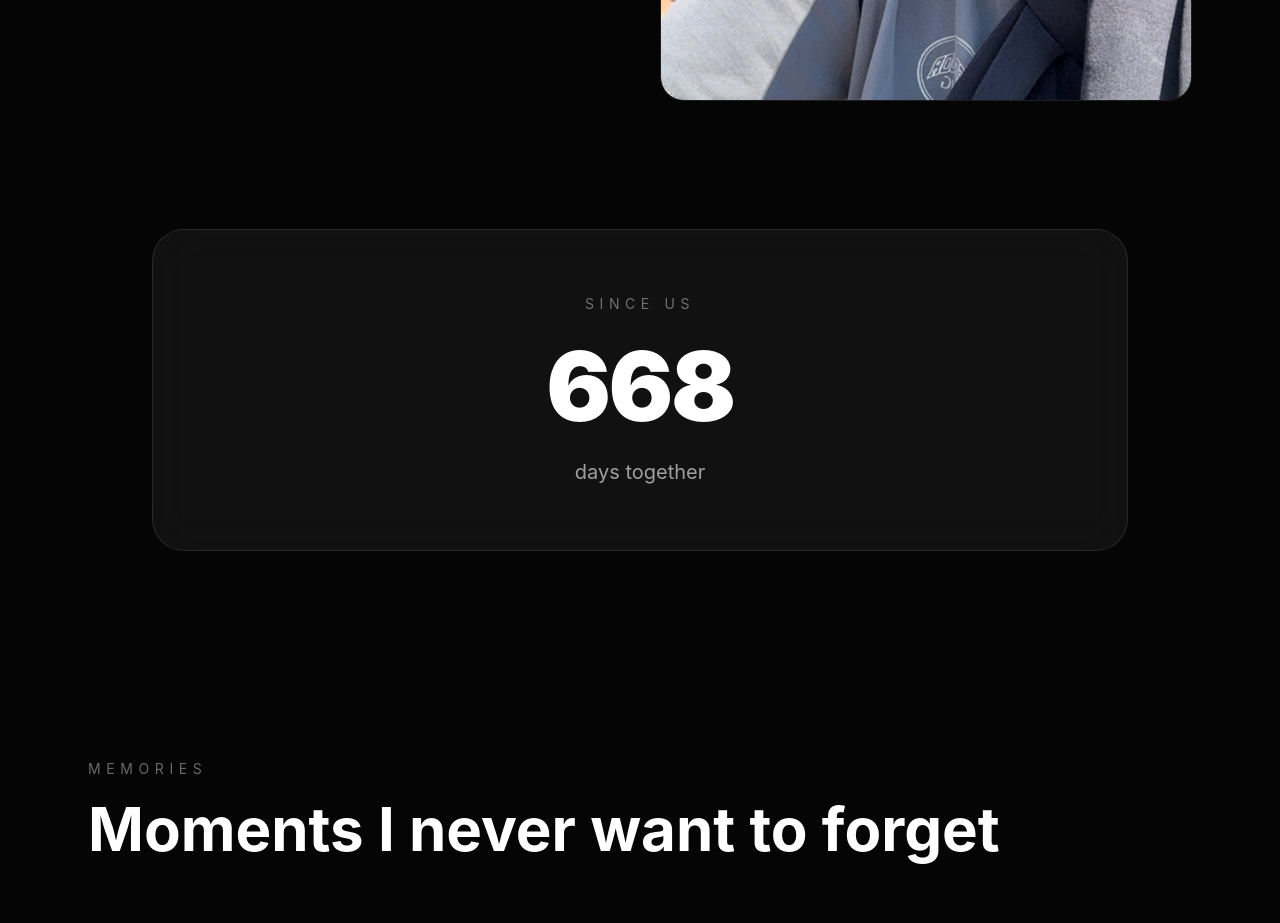
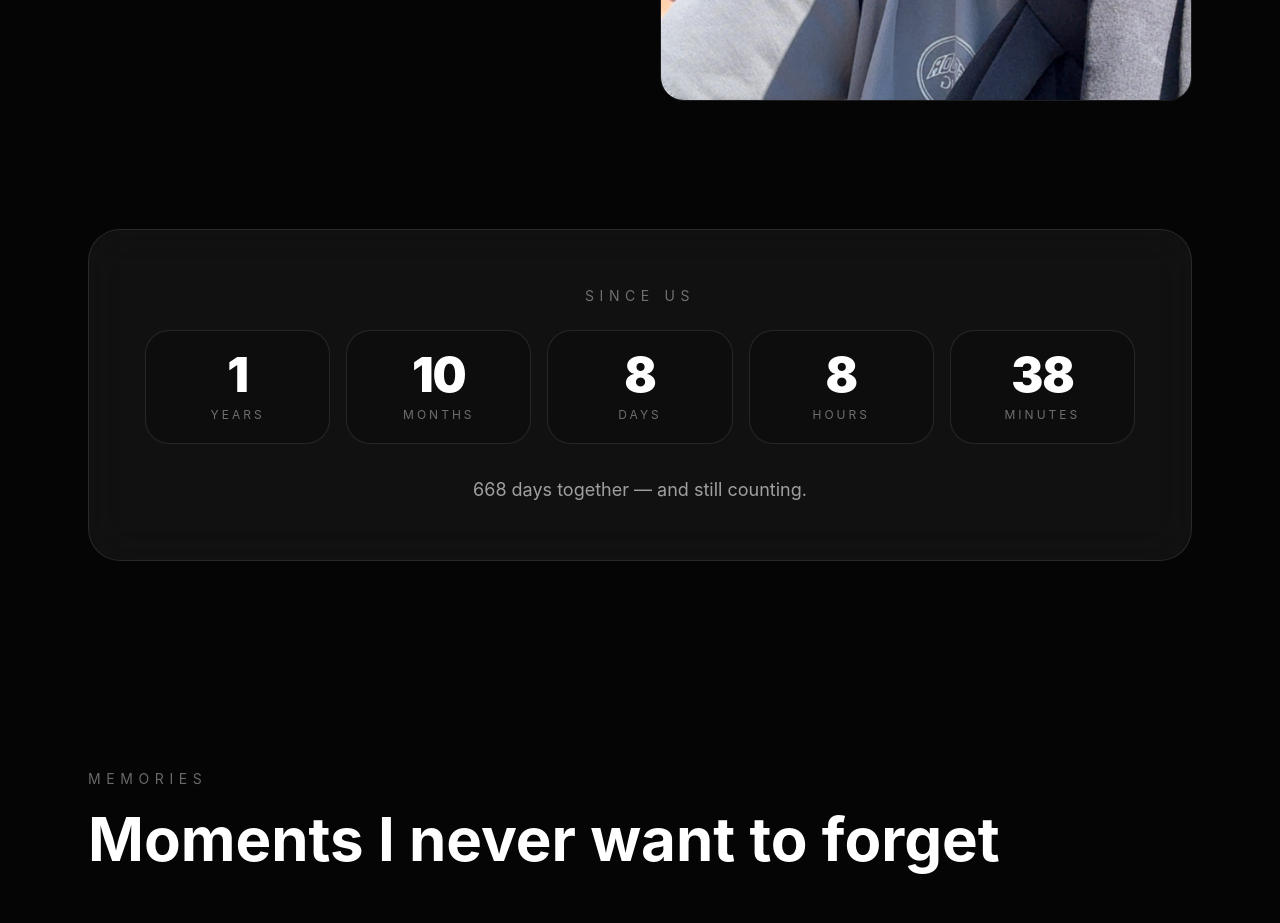
Before and after one commit to lucasteigleder/our-story, a React (Vite) app: page / in a window 1280 px wide. Shown: the part 1680-2603 px from the top of the page. Built offline with nearby package versions, Linux system fonts and the light colour scheme; a web font is replaced by a local one.

Commit message:
adjusted timer

```diff
--- a/src/App.jsx
+++ b/src/App.jsx
@@ -60,17 +60,29 @@ const timeline = [
 
 const relationshipStartDate = new Date("2024-07-20")
 
-function getDaysTogether() {
-  const today = new Date()
-  const difference = today - relationshipStartDate
-  return Math.floor(difference / (1000 * 60 * 60 * 24))
+function getTimeTogether() {
+  const now = new Date()
+  const difference = now - relationshipStartDate
+
+  const totalSeconds = Math.floor(difference / 1000)
+  const totalMinutes = Math.floor(totalSeconds / 60)
+  const totalHours = Math.floor(totalMinutes / 60)
+  const totalDays = Math.floor(totalHours / 24)
+
+  const years = Math.floor(totalDays / 365)
+  const months = Math.floor((totalDays % 365) / 30)
+  const days = totalDays % 30
+  const hours = totalHours % 24
+  const minutes = totalMinutes % 60
+
+  return { years, months, days, hours, minutes, totalDays }
 }
 
 function App() {
   const [menuOpen, setMenuOpen] = useState(false)
   const [musicOpen, setMusicOpen] = useState(false)
   const [letterOpen, setLetterOpen] = useState(false)
-  const daysTogether = getDaysTogether()
+  const [timeTogether, setTimeTogether] = useState(getTimeTogether())
   const { scrollY } = useScroll()
 
   const heroGlowY = useTransform(scrollY, [0, 700], [0, 180])
@@ -80,6 +92,14 @@ function App() {
   const [mousePosition, setMousePosition] = useState({ x: 0, y: 0 })
 
   const [loading, setLoading] = useState(true)
+
+  useEffect(() => {
+    const timer = setInterval(() => {
+      setTimeTogether(getTimeTogether())
+    }, 60000)
+
+    return () => clearInterval(timer)
+  }, [])
 
   const navItems = [
     { label: "Start", href: "#top" },
@@ -286,24 +306,45 @@ function App() {
         </div>
       </section>
 
-<section id="counter" className="px-6 py-24 max-w-5xl mx-auto text-center">
+<section id="counter" className="px-6 py-24 max-w-6xl mx-auto text-center relative z-10">
   <motion.div
     initial={{ opacity: 0, y: 24 }}
     whileInView={{ opacity: 1, y: 0 }}
     viewport={{ once: true }}
     transition={{ duration: 1 }}
-    className="rounded-[2rem] border border-white/10 bg-white/[0.05] backdrop-blur-xl p-10 md:p-16"
+    className="rounded-[2rem] border border-white/10 bg-white/[0.05] backdrop-blur-xl p-8 md:p-14"
   >
     <p className="text-white/40 uppercase tracking-[0.4em] text-sm mb-6">
       Since us
     </p>
 
-    <h2 className="text-6xl md:text-8xl font-black tracking-tight mb-6">
-      {daysTogether}
-    </h2>
+    <div className="grid grid-cols-2 md:grid-cols-5 gap-4 mb-8">
+      {[
+        { label: "years", value: timeTogether.years },
+        { label: "months", value: timeTogether.months },
+        { label: "days", value: timeTogether.days },
+        { label: "hours", value: timeTogether.hours },
+        { label: "minutes", value: timeTogether.minutes },
+      ].map((item) => (
+        <motion.div
+          key={item.label}
+          initial={{ opacity: 0, y: 18 }}
+          whileInView={{ opacity: 1, y: 0 }}
+          viewport={{ once: true }}
+          className="rounded-3xl border border-white/10 bg-black/20 p-5"
+        >
+          <p className="text-4xl md:text-5xl font-black tracking-tight">
+            {item.value}
+          </p>
+          <p className="mt-2 text-xs uppercase tracking-[0.25em] text-white/40">
+            {item.label}
+          </p>
+        </motion.div>
+      ))}
+    </div>
 
-    <p className="text-white/60 text-xl">
-      days together
+    <p className="text-white/60 text-lg">
+      {timeTogether.totalDays} days together — and still counting.
     </p>
   </motion.div>
 </section>
```
